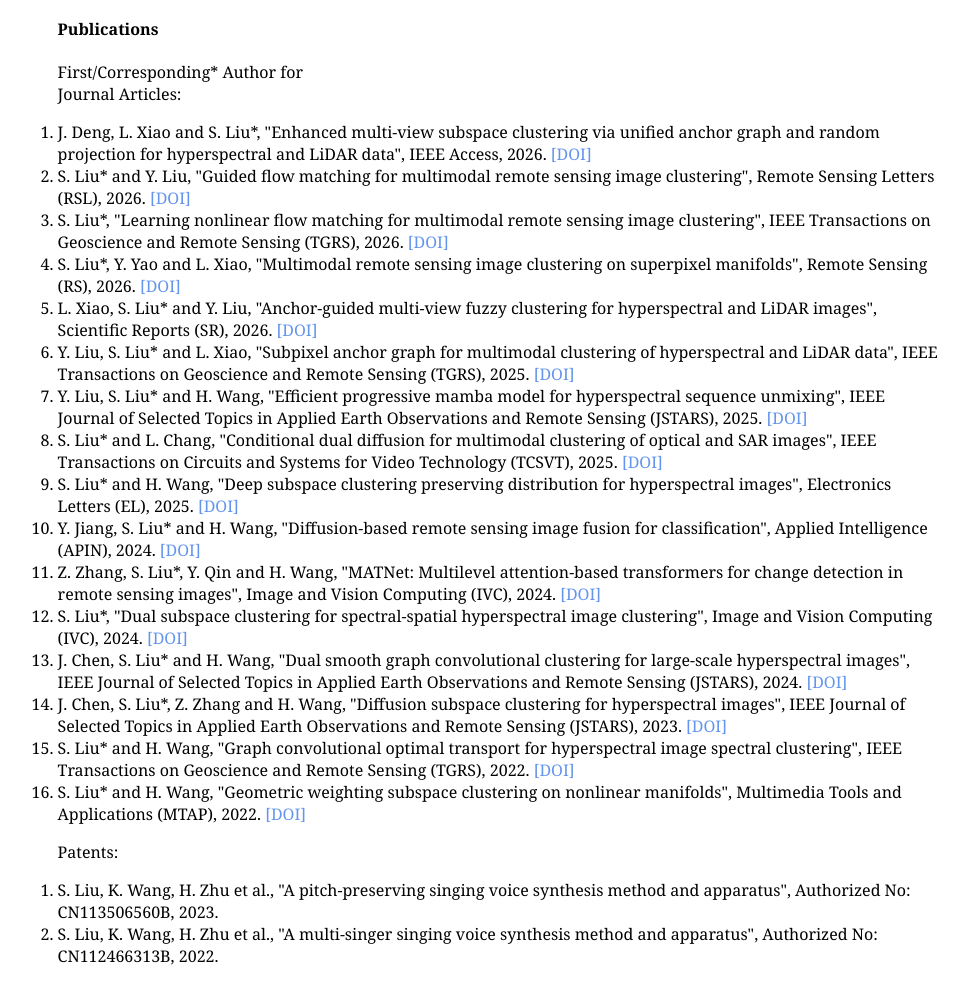
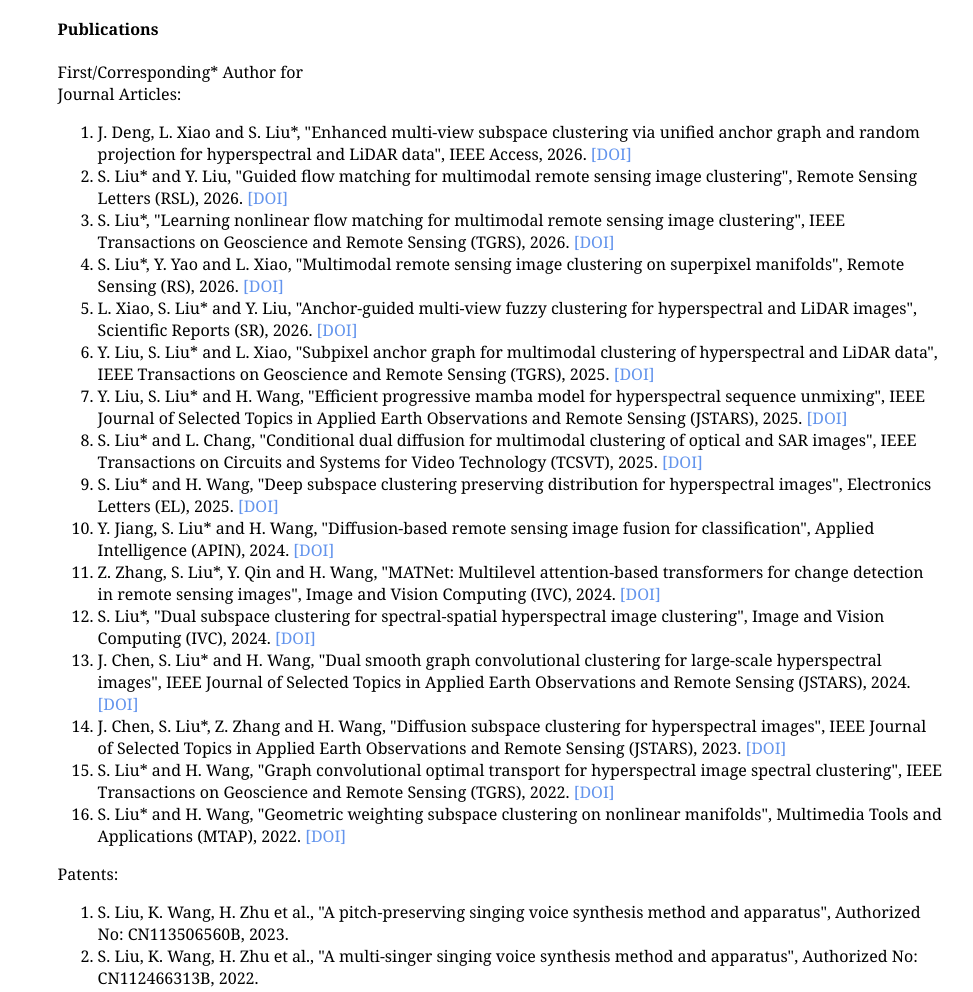
Before and after one commit to suldier/suldier.github.io, a plain HTML site: page index.html in a window 1280 px wide. Shown: the part 371-1363 px from the top of the page, without its empty margins (140-1113 px from the left). Drawn offline with Linux system fonts and the light colour scheme.

Commit message:
Update index.html

```diff
--- a/index.html
+++ b/index.html
@@ -35,7 +35,7 @@
         }
         ol{
             #margin: 20;
-            padding: 0;
+            #padding: 0;
         }
         img{
             border-radius: 5%;
```
